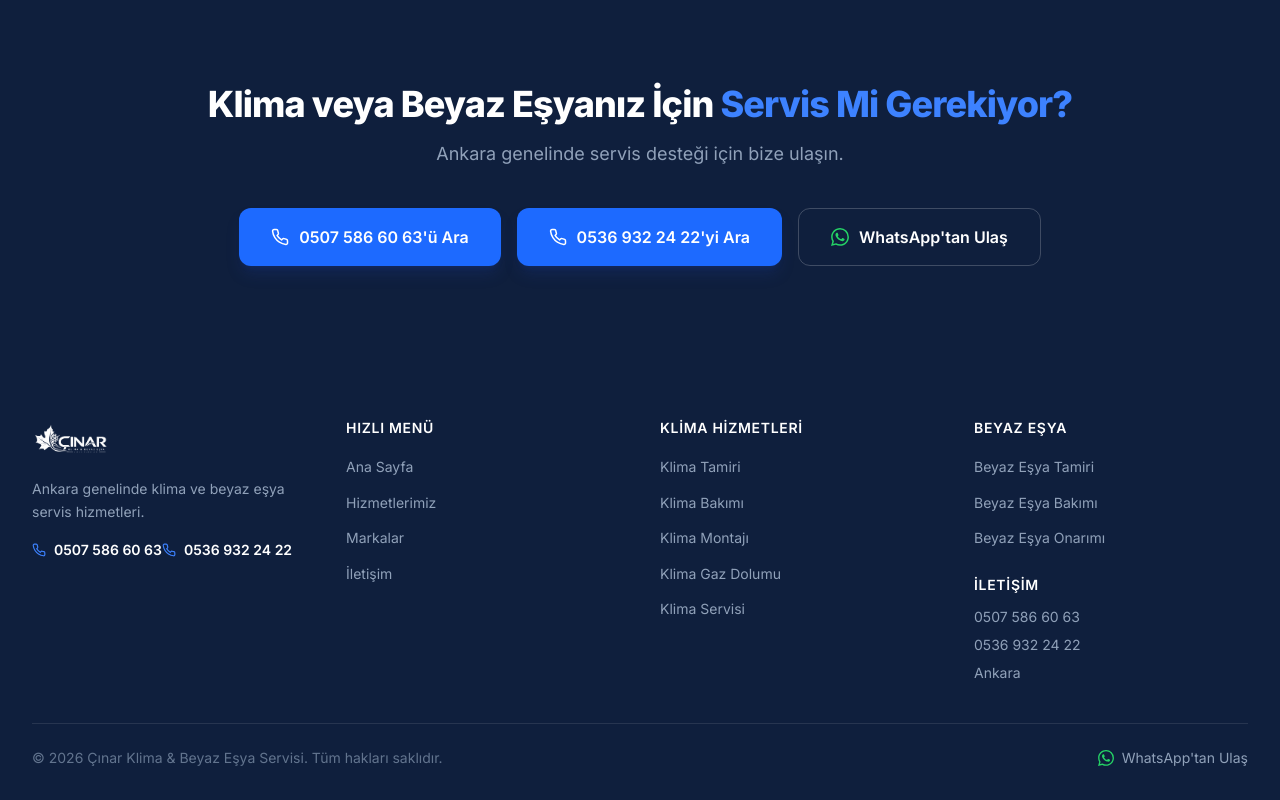
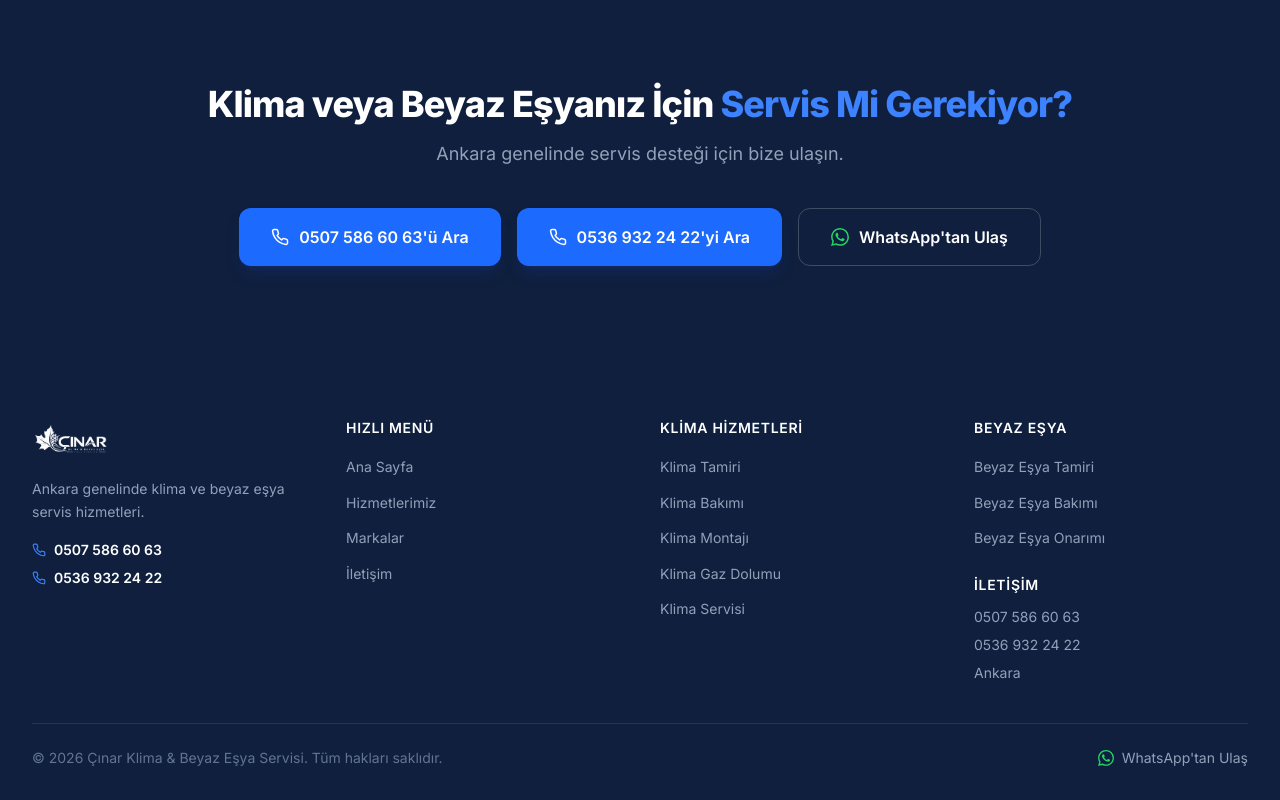
Before and after one commit to musaagll/CINAR, a Next.js app: page / in a window 1280 px wide. Shown: the part 3251-4051 px from the top of the page. Built offline with nearby package versions, Linux system fonts and the light colour scheme.

Commit message:
fix: footer numaralar alt alta duzeltildi

```diff
--- a/src/components/Footer.tsx
+++ b/src/components/Footer.tsx
@@ -24,14 +24,16 @@ export default function Footer() {
             <p className="text-sm text-slate-400 leading-relaxed max-w-xs">
               Ankara genelinde klima ve beyaz eşya servis hizmetleri.
             </p>
-            <a href="tel:05075866063" className="inline-flex items-center gap-2 mt-4 text-white font-semibold text-sm hover:text-[#3d82ff] transition-colors" aria-label="Telefon: 0507 586 60 63">
+            <div className="flex flex-col mt-4 gap-2">
+              <a href="tel:05075866063" className="inline-flex items-center gap-2 text-white font-semibold text-sm hover:text-[#3d82ff] transition-colors" aria-label="Telefon: 0507 586 60 63">
                 <svg width="14" height="14" viewBox="0 0 24 24" fill="none" aria-hidden="true"><path d="M22 16.92v3a2 2 0 01-2.18 2 19.79 19.79 0 01-8.63-3.07 19.5 19.5 0 01-6-6 19.79 19.79 0 01-3.07-8.67A2 2 0 014.11 2h3a2 2 0 012 1.72c.127.96.361 1.903.7 2.81a2 2 0 01-.45 2.11L8.09 9.91a16 16 0 006 6l1.27-1.27a2 2 0 012.11-.45c.907.339 1.85.573 2.81.7A2 2 0 0122 16.92z" stroke="#3d82ff" strokeWidth="2" strokeLinecap="round" strokeLinejoin="round" /></svg>
                 0507 586 60 63
               </a>
-            <a href="tel:05369322422" className="inline-flex items-center gap-2 mt-2 text-white font-semibold text-sm hover:text-[#3d82ff] transition-colors" aria-label="Telefon: 0536 932 24 22">
+              <a href="tel:05369322422" className="inline-flex items-center gap-2 text-white font-semibold text-sm hover:text-[#3d82ff] transition-colors" aria-label="Telefon: 0536 932 24 22">
                 <svg width="14" height="14" viewBox="0 0 24 24" fill="none" aria-hidden="true"><path d="M22 16.92v3a2 2 0 01-2.18 2 19.79 19.79 0 01-8.63-3.07 19.5 19.5 0 01-6-6 19.79 19.79 0 01-3.07-8.67A2 2 0 014.11 2h3a2 2 0 012 1.72c.127.96.361 1.903.7 2.81a2 2 0 01-.45 2.11L8.09 9.91a16 16 0 006 6l1.27-1.27a2 2 0 012.11-.45c.907.339 1.85.573 2.81.7A2 2 0 0122 16.92z" stroke="#3d82ff" strokeWidth="2" strokeLinecap="round" strokeLinejoin="round" /></svg>
                 0536 932 24 22
               </a>
+            </div>
           </div>
 
           {/* Quick Links */}
```
Lines whose indentation alone changed are shown as unchanged.
